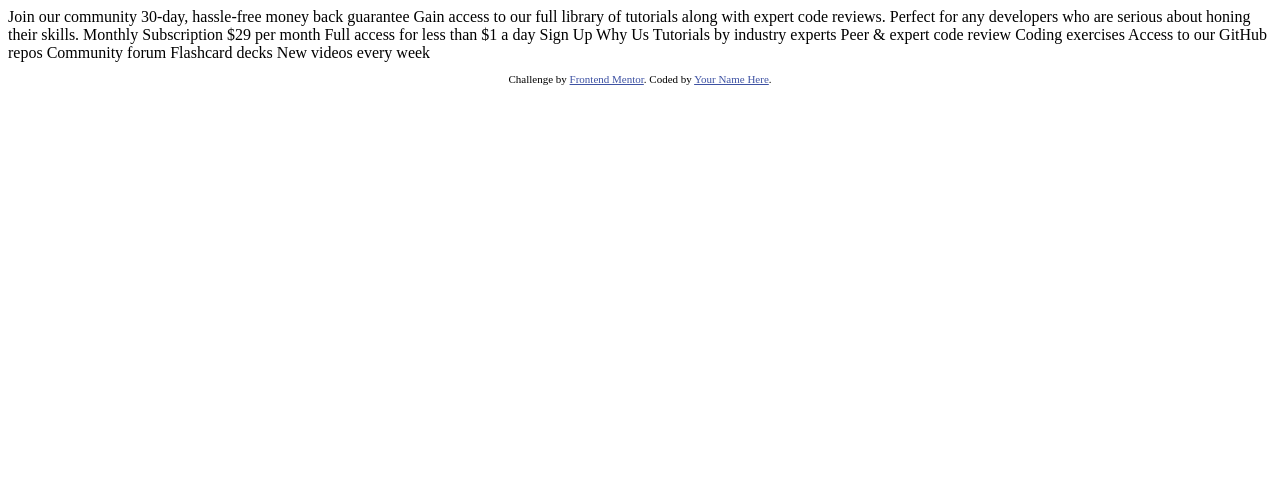
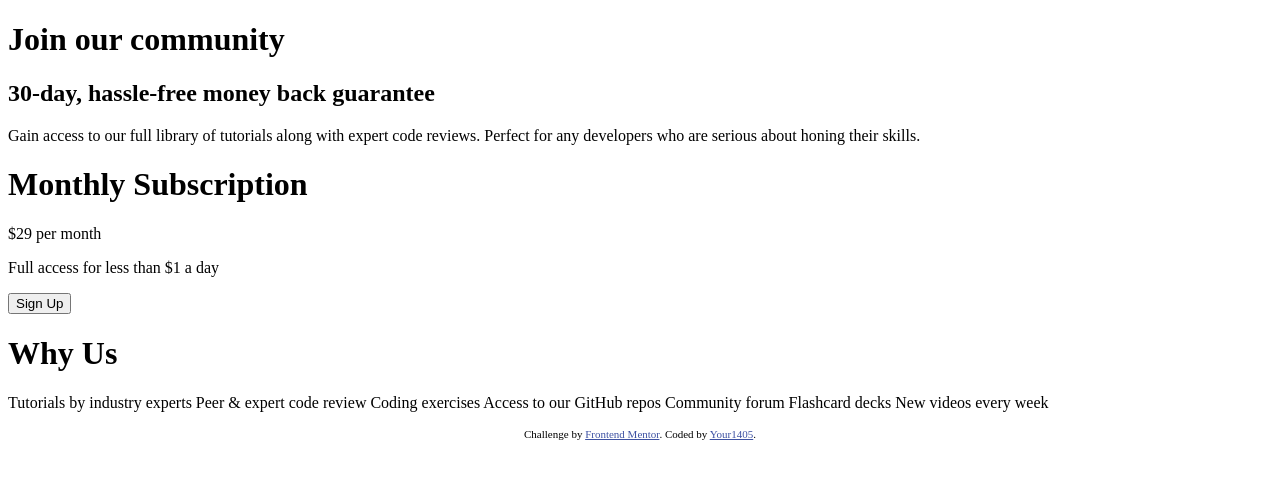
Before and after one commit to Your1405/frontendmentor-singlegridcomponent, a plain HTML site: page index.html in a window 1280 px wide. Drawn offline with Linux system fonts and the light colour scheme.

Commit message:
Added basic html structue

```diff
--- a/index.html
+++ b/index.html
@@ -7,31 +7,45 @@
   <link rel="icon" type="image/png" sizes="32x32" href="./images/favicon-32x32.png">
 
   <title>Frontend Mentor | Single Price Grid Component</title>
-
-  <!-- Feel free to remove these styles or customise in your own stylesheet 👍 -->
   <style>
     .attribution { font-size: 11px; text-align: center; }
     .attribution a { color: hsl(228, 45%, 44%); }
   </style>
 </head>
+
 <body>
+  <main>
+    <div>
+      <h1>
         Join our community
-
+      </h1>
+      <h2>
         30-day, hassle-free money back guarantee
-
+      </h2>
+      <p>
         Gain access to our full library of tutorials along with expert code reviews.
         Perfect for any developers who are serious about honing their skills.
-
+      </p>
+    </div>
+    <div>
+      <h1>
         Monthly Subscription
-
-  &dollar;29 per month
-
+      </h1>
+      <p>
+        <span>&dollar;29</span> per month
+      </p>
+      <p>
         Full access for less than &dollar;1 a day
-
-  Sign Up
-
+      </p>
+      <form>
+        <input type="button" value="Sign Up">
+      </form>
+    </div>
+    <div>
+      <h1>
         Why Us
-
+      </h1>
+      <p>
         Tutorials by industry experts
         Peer &amp; expert code review
         Coding exercises
@@ -39,11 +53,14 @@
         Community forum
         Flashcard decks
         New videos every week
+      </p>
+    </div>
+  </main>
 
   <footer>
     <p class="attribution">
       Challenge by <a href="https://www.frontendmentor.io?ref=challenge" target="_blank">Frontend Mentor</a>.
-      Coded by <a href="#">Your Name Here</a>.
+      Coded by <a href="#">Your1405</a>.
     </p>
   </footer>
 </body>
```
Also changed, not shown: 2 other files. Lines whose indentation alone changed are shown as unchanged.
